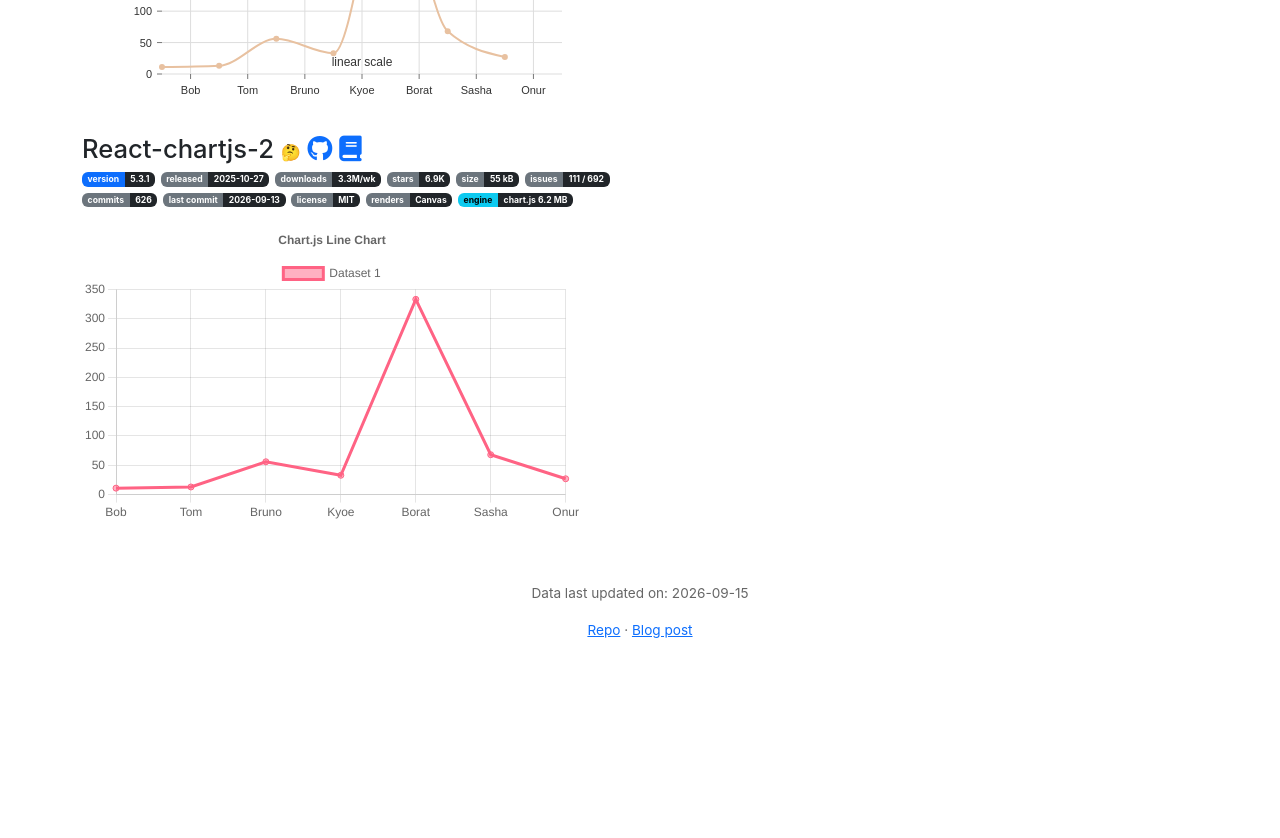
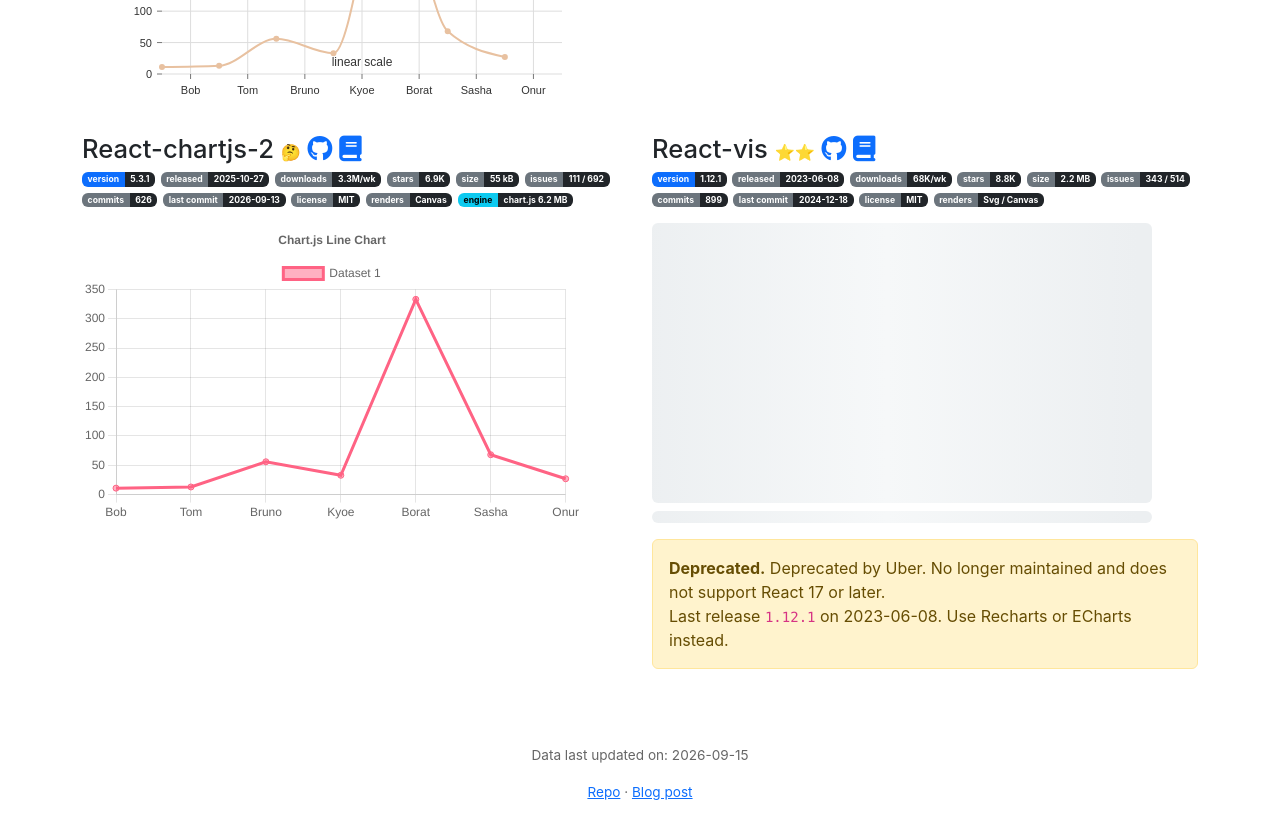
Before and after one commit to itenium-be/React-Charting, a React (Vite) app: page / in a window 1280 px wide. Shown: the part 760-1598 px from the top of the page. Before the commit the page ends 1440 px from the top, so only its background shows below. Built offline with nearby package versions, Linux system fonts and the light colour scheme.

Commit message:
Show deprecation skeleton for React-vis

```diff
--- a/src/App.tsx
+++ b/src/App.tsx
@@ -69,6 +69,9 @@ function Header({setPage}: HeaderProps) {
             <li className="nav-item">
               <button className="btn btn-link nav-link active" onClick={() => setPage('reactchartjs2')}>React-ChartJS-2</button>
             </li>
+            <li className="nav-item">
+              <button className="btn btn-link nav-link active" onClick={() => setPage('reactvis')}>React-Vis</button>
+            </li>
           </ul>
           <ul className="navbar-nav mb-2 mb-lg-0">
             <li className="nav-item">
--- a/src/components/AppFormFactory.tsx
+++ b/src/components/AppFormFactory.tsx
@@ -1,6 +1,7 @@
 import { Data } from "../pages/Data";
 import { Nivo } from "../pages/Nivo";
 import { ReactChartJS2 } from "../pages/ReactChartJS2";
+import { ReactVis } from "../pages/ReactVis";
 import { Recharts } from "../pages/Recharts";
 import { Victory } from "../pages/Victory";
 import { Visx } from "../pages/Visx";
@@ -35,6 +36,8 @@ function ComponentFactory({ page }: AppFormFactoryProps) {
     return <Victory />
   case 'reactchartjs2':
     return <ReactChartJS2 />
+  case 'reactvis':
+    return <ReactVis />;
   case 'home':
     return (
       <>
@@ -43,6 +46,7 @@ function ComponentFactory({ page }: AppFormFactoryProps) {
         <div className="col-6"><Nivo /></div>
         <div className="col-6"><Victory /></div>
         <div className="col-6"><ReactChartJS2 /></div>
+        <div className="col-6"><ReactVis /></div>
       </>
     )
   case 'data':
--- /dev/null
+++ b/src/pages/ReactVis.tsx
@@ -0,0 +1,22 @@
+import { LibraryInfo } from "../components/LibraryInfo";
+import { byKey } from "../data/libraries";
+
+export function ReactVis() {
+  const lib = byKey.reactVis;
+
+  return (
+    <>
+      <LibraryInfo lib={lib} />
+      <div className="chart-skeleton" role="img" aria-label="No chart: library is deprecated">
+        <div className="chart-skeleton-plot" />
+        <div className="chart-skeleton-axis" />
+      </div>
+      <div className="alert alert-warning" role="alert">
+        <strong>Deprecated.</strong> {lib.note}
+        <br />
+        Last release <code>{lib.version}</code> on {lib.publishedAt}.
+        Use Recharts or ECharts instead.
+      </div>
+    </>
+  );
+}
--- a/src/styles.css
+++ b/src/styles.css
@@ -118,3 +118,39 @@ main > p {
 .Person button:hover {
   background: #e06a6a;
 }
+
+.chart-skeleton {
+  width: 500px;
+  max-width: 100%;
+  height: 300px;
+  display: flex;
+  flex-direction: column;
+  gap: 0.5rem;
+  margin-bottom: 1rem;
+}
+
+.chart-skeleton-plot {
+  flex: 1;
+}
+
+.chart-skeleton-axis {
+  height: 12px;
+}
+
+.chart-skeleton-plot,
+.chart-skeleton-axis {
+  border-radius: 6px;
+  background: linear-gradient(90deg, #eceff1 25%, #f6f8f9 50%, #eceff1 75%);
+  background-size: 200% 100%;
+  animation: chart-skeleton-shimmer 1.6s infinite;
+}
+
+@keyframes chart-skeleton-shimmer {
+  from { background-position: 200% 0; }
+  to { background-position: -200% 0; }
+}
+
+@media (prefers-reduced-motion: reduce) {
+  .chart-skeleton-plot,
+  .chart-skeleton-axis { animation: none; }
+}
```
